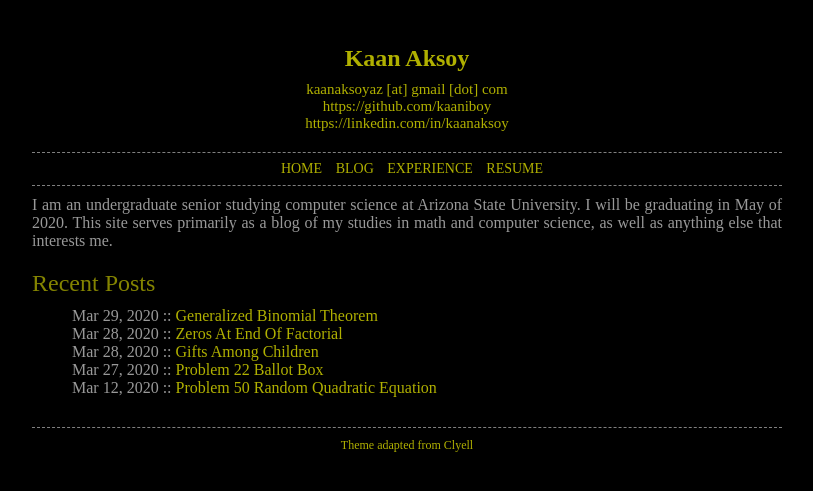
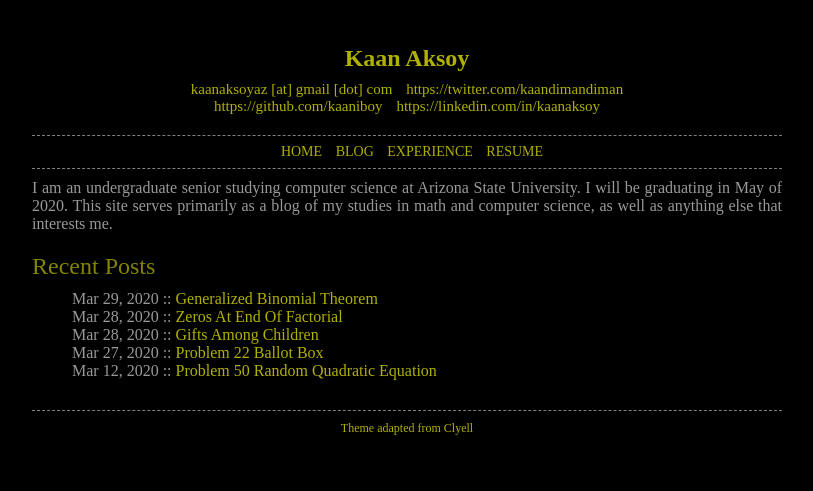
Before and after one commit to kaaniboy/math, a Jekyll site: the page built from docs/index.md, in a window 1280 px wide. Shown: the top 491 px of the page, without its empty margins (233-1046 px from the left). Built offline with Jekyll 4.4.1, drawn with Linux system fonts in a browser that asks for light colours; some web fonts are replaced.

Commit message:
Add twitter to header

```diff
--- a/docs/_config.yml
+++ b/docs/_config.yml
@@ -30,6 +30,7 @@ url: "https://kaaniboy.github.io"
 
 github:  https://github.com/kaaniboy
 linkedin: https://linkedin.com/in/kaanaksoy
+twitter: https://twitter.com/kaandimandiman
 
 # Build settings
 # theme: minima
--- a/docs/_includes/header.html
+++ b/docs/_includes/header.html
@@ -1,9 +1,10 @@
 <header class="row">
   <div class="col-lg-8 col-lg-offset-2">
     <h1 class="">Kaan Aksoy</h1>
-      <span class="reserved"><a href="">kaanaksoyaz [at] gmail [dot] com</a></span> <br />
-      <span class="reserved"><a href="{{ site.github }}" target="_blank">{{ site.github }}</a></span> <br />
-      <span class="reserved"><a href="{{ site.linkedin }}" target="_blank">{{ site.linkedin }}</a></span>
+      <span class="reserved"><a href="">kaanaksoyaz [at] gmail [dot] com</a></span>
+      <span class="reserved header-padding"><a href="{{ site.twitter }}" target="_blank">{{ site.twitter }}</a></span> <br />
+      <span class="reserved"><a href="{{ site.github }}" target="_blank">{{ site.github }}</a></span>
+      <span class="reserved header-padding"><a href="{{ site.linkedin }}" target="_blank">{{ site.linkedin }}</a></span>
   </div>
 </header>
 
--- a/docs/assets/main.css
+++ b/docs/assets/main.css
@@ -227,3 +227,7 @@ margin: unset;
 ul {
     list-style-type: none;
 }
+
+.header-padding {
+    padding-left: 10px;
+}
```
